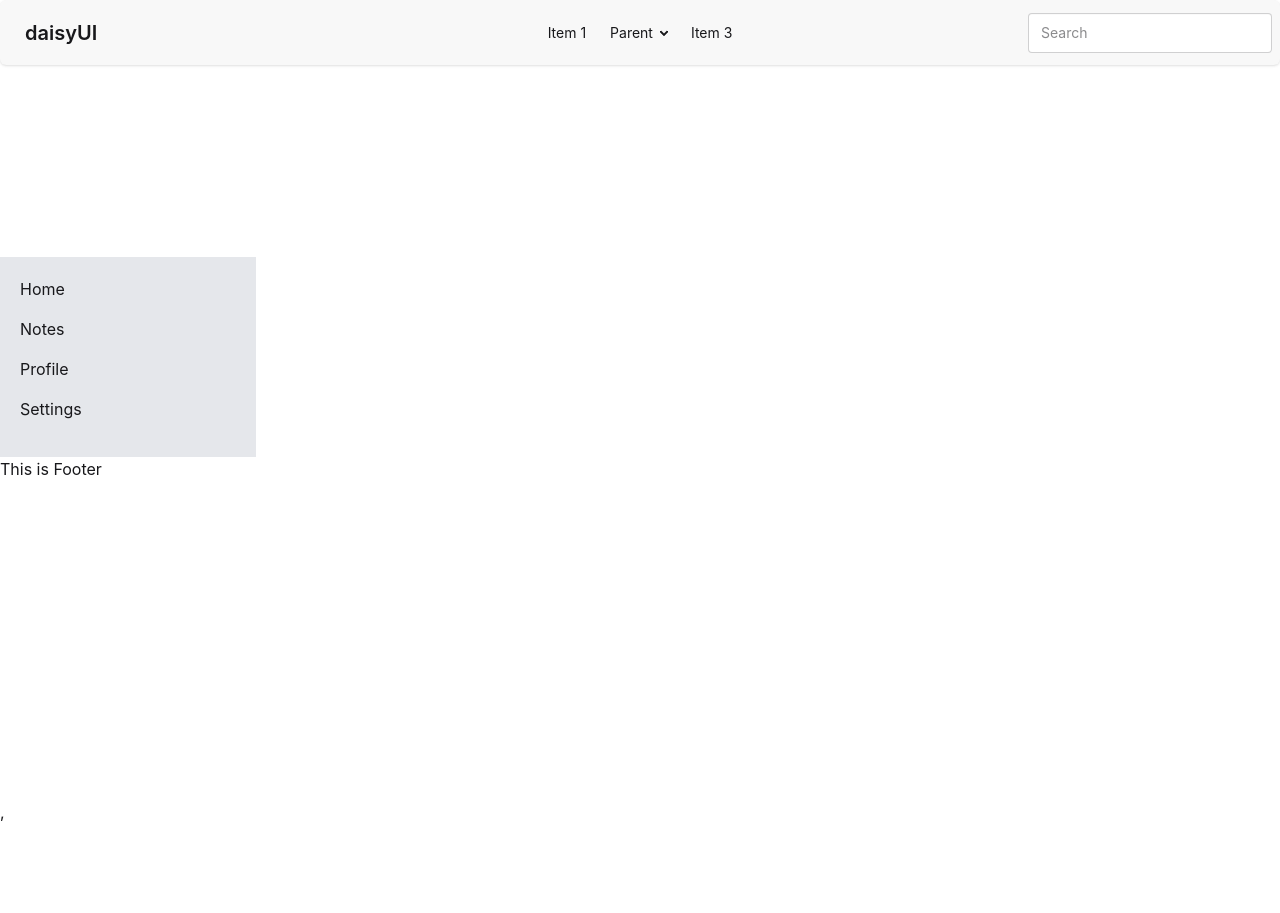
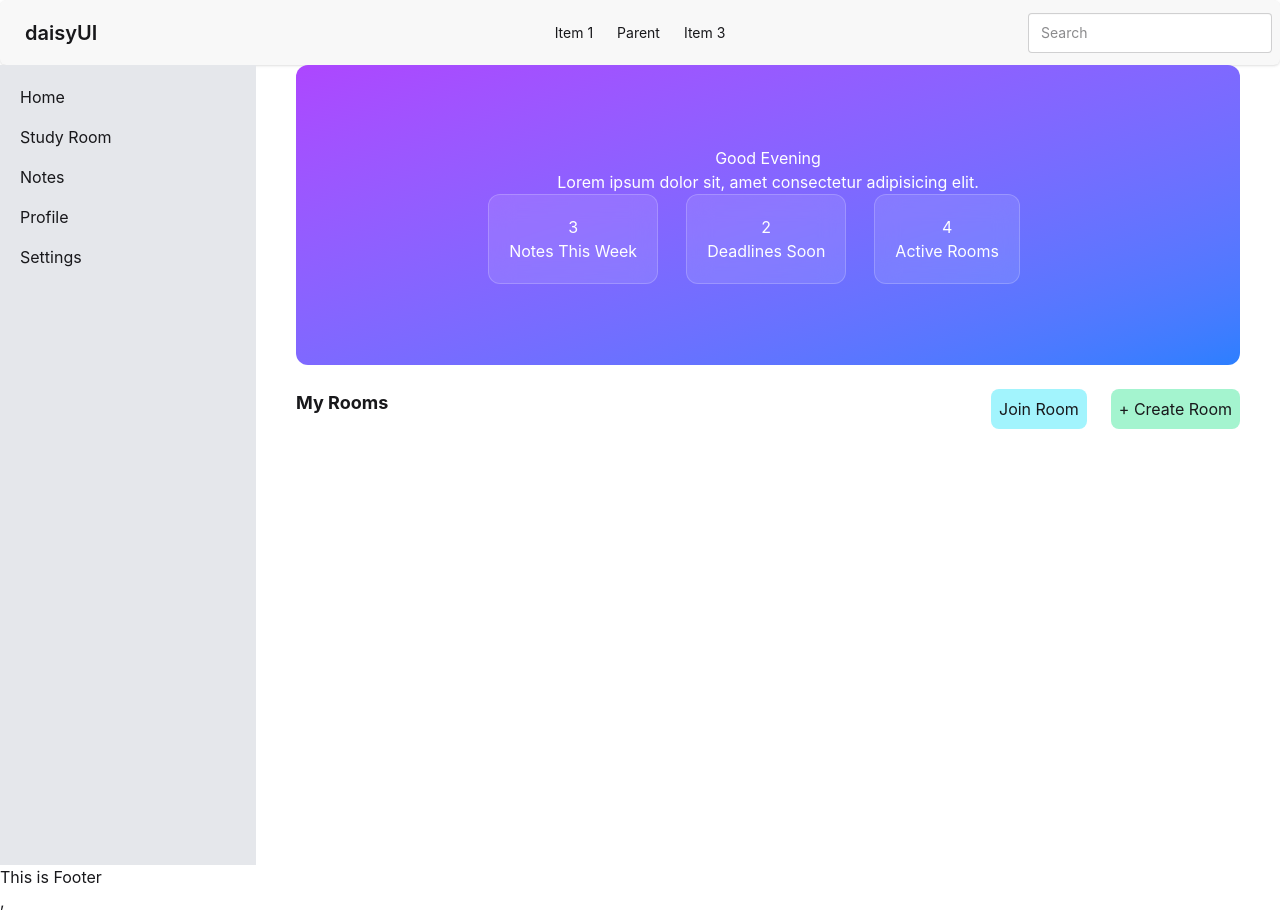
Before and after one commit to alriad56/Monk-Room, a React (Vite) app: page / in a window 1280 px wide. Before the commit the page ends 824 px from the top, so only its background shows below. Built offline with nearby package versions, Linux system fonts and the light colour scheme.

Commit message:
feat: add home dashboard section

```diff
--- a/src/App.jsx
+++ b/src/App.jsx
@@ -5,7 +5,7 @@
 function App() {
 
 <>
-<h1>Hello</h1>
+
 </>
 
 }
--- a/src/Root/Root.jsx
+++ b/src/Root/Root.jsx
@@ -3,26 +3,26 @@ import Sidebar from '../components/Sidebar';
 import { Outlet } from 'react-router';
 import Footer from '../components/Footer';
 import Navbar from '../components/Navbar';
+import StudyRoom from '../components/StudyRoom';
+
 const Root = () => {
     return (
-        <div className='min-h-screen'>
-            {/* <Navbar></Navbar>
-            <Sidebar></Sidebar>
-            <Outlet></Outlet>
-            <Footer></Footer> */}
-        <Navbar/>
+        <div>
+            <Navbar />
 
-        <div className='flex'>
-                <Sidebar/>
+            <div className="flex">
+                <Sidebar />
 
-                <main className='flex-1'>
-                   <div className='max-w-7xl mx-auto px-6 py-6'>
-                    <Outlet/>
-                    </div>
+                <main className="flex-1 px-6 md:px-10">
+                    <Outlet />
+                    <StudyRoom/>
                 </main>
+
+            </div>
+
+            <Footer />
         </div>
-            <Footer/>
-        </div>
+
     );
 };
 
--- /dev/null
+++ b/src/components/Home.jsx
@@ -0,0 +1,33 @@
+
+
+const Home = () => {
+    return (
+        <div className=" flex flex-col items-center justify-center text-center bg-gradient-to-br from-purple-500 to-blue-500 rounded-xl text-white w-full min-h-[300px] p-6 mx-auto">
+
+            <h1>Good Evening</h1>
+            <p>Lorem ipsum dolor sit, amet consectetur adipisicing elit.</p>
+
+            <div className="flex justify-center gap-7 ">
+            <div className=" bg-white/10 backdrop-blur-md border border-white/20 rounded-xl p-5">
+            <h1>3</h1>
+            <h2>Notes This Week</h2>
+            </div>
+            <div className="bg-white/10 backdrop-blur-md border border-white/20 rounded-xl p-5">
+                <h1>2</h1>
+                <h2>Deadlines Soon</h2>
+            </div>
+            <div className="bg-white/10 backdrop-blur-md border border-white/20 rounded-xl p-5">
+                <h1>4</h1>
+                <h2>Active Rooms</h2>
+            </div>
+            <div>
+
+            </div>
+            </div>
+           </div>
+
+
+    );
+};
+
+export default Home;
--- a/src/components/Navbar.jsx
+++ b/src/components/Navbar.jsx
@@ -2,7 +2,7 @@
 
 const Navbar = () => {
     return (
-        <div className="max-lg:collapse bg-base-200 lg:mb-48 shadow-sm w-full rounded-md">
+        <div className="max-lg:collapse bg-base-200  shadow-sm w-full rounded-md">
   <input id="navbar-1-toggle" className="peer hidden" type="checkbox" />
   <label htmlFor="navbar-1-toggle" className="fixed inset-0 hidden max-lg:peer-checked:block"></label>
   <div className="collapse-title navbar">
@@ -16,14 +16,9 @@ const Navbar = () => {
       <ul className="menu menu-horizontal px-1">
         <li><button>Item 1</button></li>
         <li>
-          <details>
-            <summary>Parent</summary>
-            <ul className="p-2 bg-base-100 w-40 z-1">
-              <li><button>Submenu 1</button></li>
-              <li><button>Submenu 2</button></li>
-            </ul>
-          </details>
-        </li>
+        <button>Parent</button>
+
+      </li>
         <li><button>Item 3</button></li>
       </ul>
     </div>
@@ -37,10 +32,7 @@ const Navbar = () => {
       <li><button>Item 1</button></li>
       <li>
         <button>Parent</button>
-        <ul>
-          <li><button>Submenu 1</button></li>
-          <li><button>Submenu 2</button></li>
-        </ul>
+
       </li>
       <li><button>Item 3</button></li>
     </ul>
--- /dev/null
+++ b/src/components/RoomCard.jsx
@@ -0,0 +1,17 @@
+
+
+const RoomCard = () => {
+    return (
+        <div>
+            <h1>Cse 3rd Semester</h1>
+            <p>All course updates and class chat</p>
+            <div>
+                <h4>48 members</h4>
+                <h4> online </h4>
+
+            </div>
+        </div>
+    );
+};
+
+export default RoomCard;
--- a/src/components/Sidebar.jsx
+++ b/src/components/Sidebar.jsx
@@ -1,12 +1,18 @@
+// import { Link } from "react-router";
 
 const Sidebar = () => {
+    // const links = <>
+    // <Link to="/"><li className="m-2"></li></Link>
+    // </>
     return (
-       <aside className='w-64  bg-gray-200 p-5'>
+       <aside className='w-64 min-h-screen  bg-gray-200 p-5 '>
         <ul>
             <li className="mb-4">Home</li>
+            <li className="mb-4">Study Room</li>
             <li className="mb-4">Notes</li>
             <li className="mb-4">Profile</li>
             <li className="mb-4">Settings</li>
+
         </ul>
        </aside>
     );
--- /dev/null
+++ b/src/components/StudyRoom.jsx
@@ -0,0 +1,21 @@
+import RoomCard from "./RoomCard";
+
+
+const StudyRoom = () => {
+    return (
+        <div className="flex justify-between mt-6">
+            <h1 className="text-lg font-bold">My Rooms</h1>
+
+            <div className="flex gap-6  ">
+              <button className="bg-cyan-200  rounded-box p-2  hover:bg-blue-200 ">Join Room</button>
+              <button className="bg-emerald-200  rounded-box p-2  hover:bg-green-400">+ Create Room</button>
+            </div>
+            {/* <div>
+                <RoomCard/>
+            </div> */}
+        </div>
+
+    );
+};
+
+export default StudyRoom;
--- a/src/routes/Routes.jsx
+++ b/src/routes/Routes.jsx
@@ -1,12 +1,16 @@
-import { createBrowserRouter }
-from "react-router";
+import { createBrowserRouter } from "react-router";
 import Root from "../Root/Root";
-
-
+import Home from "../components/Home";
 
 export const router = createBrowserRouter([
     {
-      path: "/",
-      Component:Root,
+        path: "/",
+        Component: Root,
+        children: [
+            {
+                index: true,
+                Component: Home,
+            },
+        ],
     },
-  ]);
+]);
```
